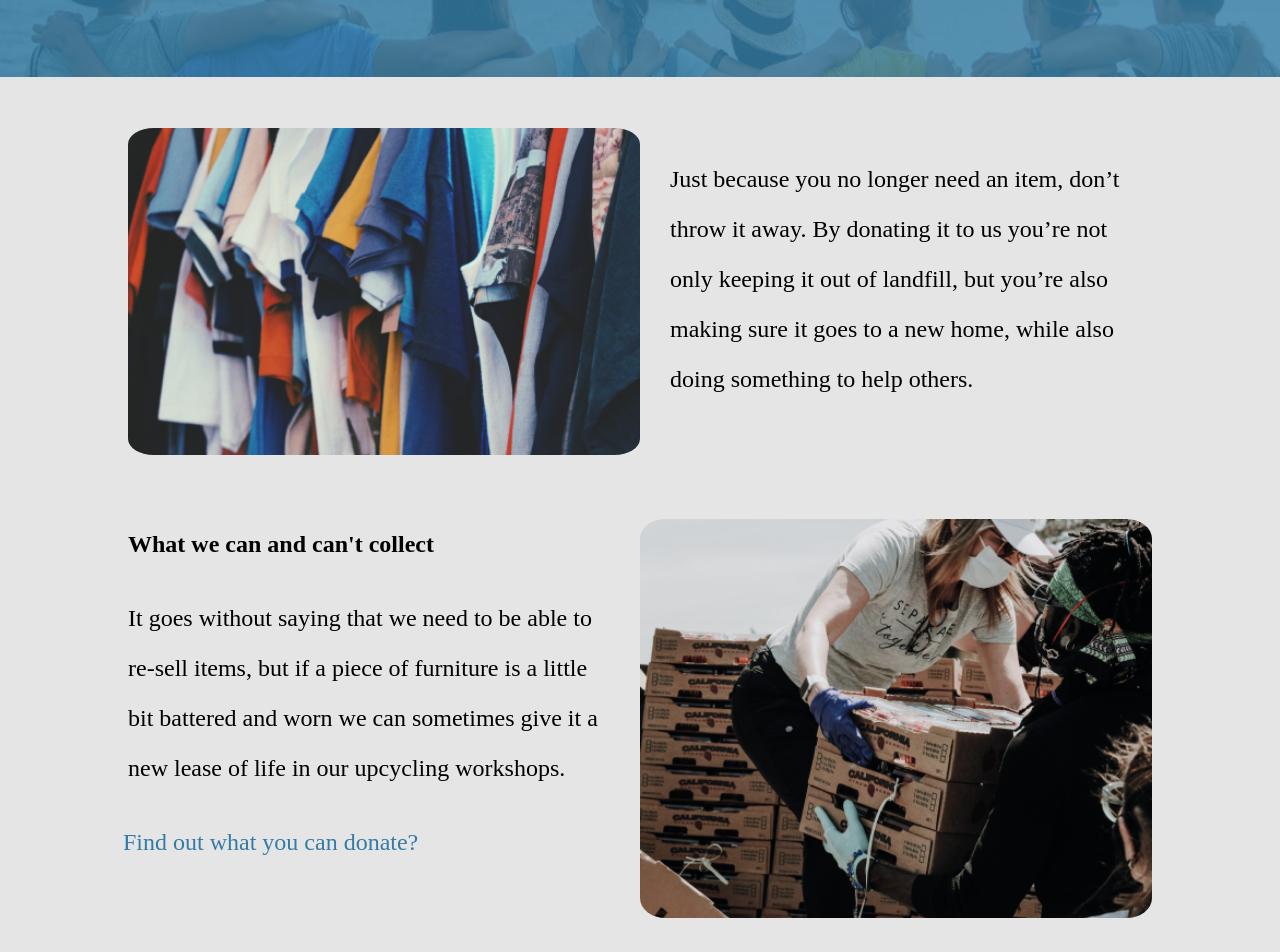
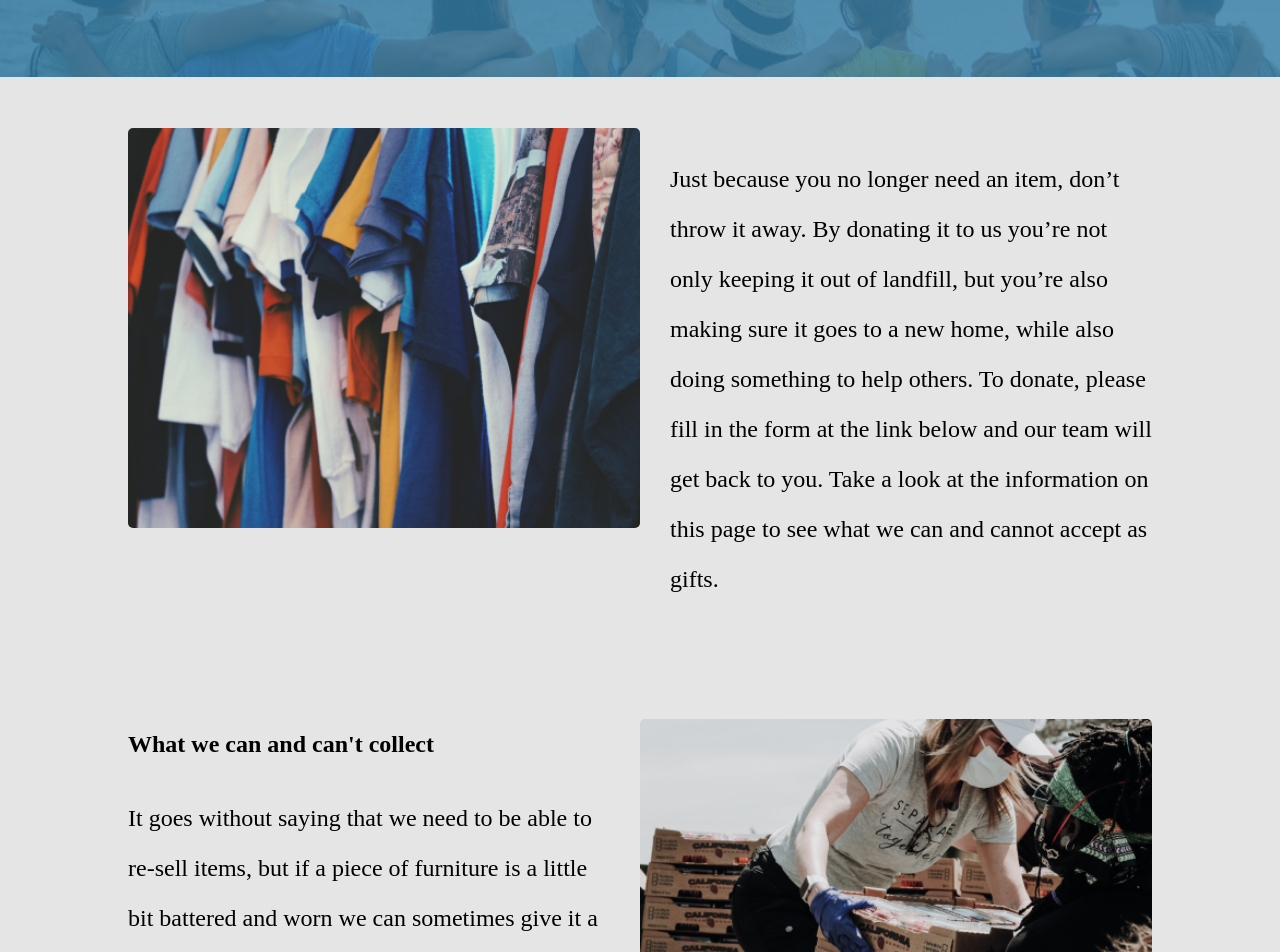
Before and after one commit to Dilekcn/charity, a React (Create React App) app: page /getinvolved/donategoods in a window 1280 px wide. Shown: the part 240-1192 px from the top of the page. Built offline with nearby package versions, Linux system fonts and the light colour scheme.

Commit message:
donategoods.css updated

```diff
--- a/src/components/GetInvolved/DonateGoods/DonateGoods.css
+++ b/src/components/GetInvolved/DonateGoods/DonateGoods.css
@@ -38,7 +38,7 @@
   color: #ffffff;
 }
 
-.cantent {
+.content {
   display: grid;
   align-content: center;
   height: 100%;
@@ -48,7 +48,7 @@
   margin-right: auto;
 }
 
-.cantent1 {
+.content1 {
   display: grid;
   grid-template-columns: 1fr 1fr;
   width: 80%;
@@ -58,12 +58,13 @@
 }
 
 .image-1 {
-	background: url('./nick-de-partee-5DLBoEX99Cs-unsplash\ 1.png');
+  background: url("./nick-de-partee-5DLBoEX99Cs-unsplash\ 1.png");
   background-repeat: no-repeat;
   background-size: cover;
   margin-top: 10%;
-	height: 100%;
-	border-radius: 5%;
+  height: 400px;
+  border-radius: 5px;
+  width: 100%;
 }
 
 .content1-p {
@@ -76,7 +77,7 @@
   line-height: 50px;
 }
 
-.cantent2 {
+.content2 {
   display: grid;
   grid-template-columns: 1fr 1fr;
   width: 80%;
@@ -86,12 +87,13 @@
 }
 
 .image-2 {
-	background: url('./nick-de-partee-5DLBoEX99Cs-unsplash\ 1\ \(1\).png');
+  background: url("./nick-de-partee-5DLBoEX99Cs-unsplash\ 1\ \(1\).png");
   background-repeat: no-repeat;
   background-size: cover;
   margin-top: 10%;
-	height: 100%;
-	border-radius: 5%;
+  height: 400px;
+  width: 100%;
+  border-radius: 5px;
   margin-bottom: 5%;
 }
 
--- a/src/components/GetInvolved/DonateGoods/DonateGoods.js
+++ b/src/components/GetInvolved/DonateGoods/DonateGoods.js
@@ -56,17 +56,17 @@ const DonateGoods = () => {
 					<h1 className="donate-goods-text">Donate Goods</h1>
 				</div>
 			</div>
-			<div className="cantent">
-				<div className="cantent1">
+			<div className="content">
+				<div className="content1">
 					<div className="image-1" />
 					<p className="content1-p">
 						Just because you no longer need an item, don’t throw it away.
 						By donating it to us you’re not only keeping it out of
 						landfill, but you’re also making sure it goes to a new home,
-						while also doing something to help others.
+						while also doing something to help others. To donate, please fill in the form at the link below and our team will get back to you. Take a look at the information on this page to see what we can and cannot accept as gifts.
 					</p>
 				</div>
-				<div className="cantent2">
+				<div className="content2">
 					<p className="content2-p">
 						<h4>What we can and can't collect</h4> It goes without saying
 						that we need to be able to re-sell items, but if a piece of
```
Lines whose indentation alone changed are shown as unchanged.
